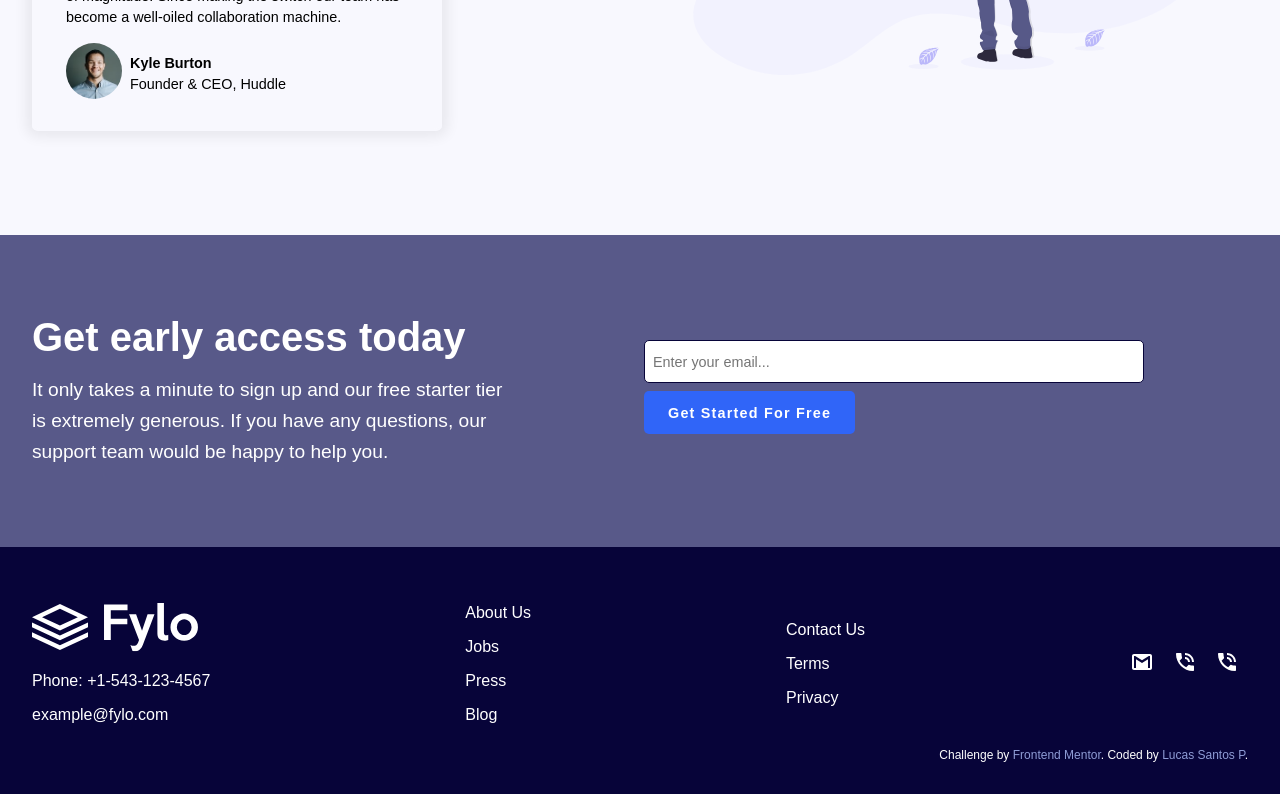
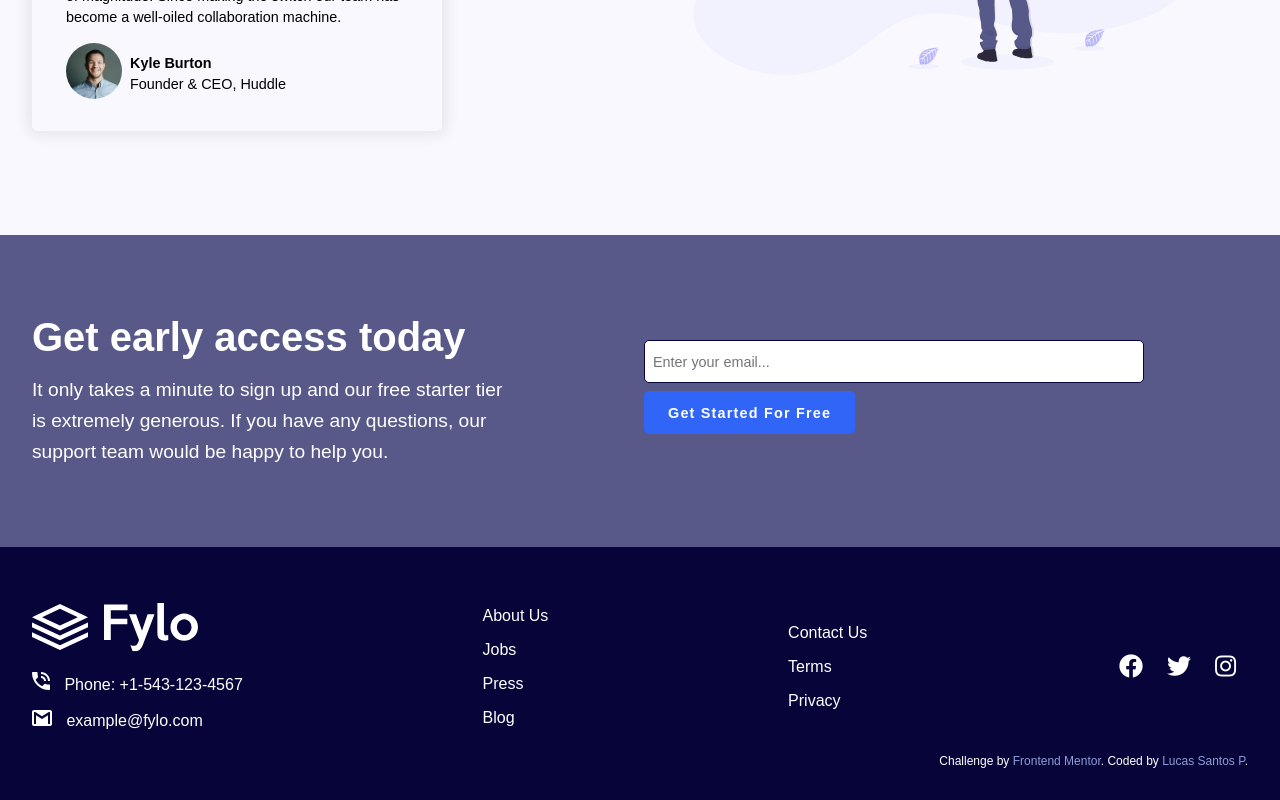
Before and after one commit to lucas-santosP/flex-page, a Vue app: page / in a window 1280 px wide. Shown: the part 1213-2013 px from the top of the page. Built offline with nearby package versions, Linux system fonts and the light colour scheme.

Commit message:
add fontAwesome

```diff
--- a/package.json
+++ b/package.json
@@ -12,6 +12,7 @@
     "vue": "^2.6.11"
   },
   "devDependencies": {
+    "@fortawesome/fontawesome-free": "^5.13.0",
     "@vue/cli-plugin-babel": "~4.3.0",
     "@vue/cli-plugin-eslint": "~4.3.0",
     "@vue/cli-service": "~4.3.0",
--- a/src/components/Footer.vue
+++ b/src/components/Footer.vue
@@ -6,9 +6,21 @@
           <img src="@/assets/logo-light.svg" alt="" />
         </li>
         <li>
+          <img
+            src="@/assets/icon-phone.svg"
+            alt="phone"
+            style="margin-right:10px"
+          />
           Phone: +1-543-123-4567
         </li>
-        <li>example@fylo.com</li>
+        <li>
+          <img
+            src="@/assets/icon-email.svg"
+            alt="email"
+            style="margin-right:10px"
+          />
+          example@fylo.com
+        </li>
       </ul>
 
       <ul>
@@ -26,13 +38,13 @@
 
       <ul>
         <li>
-          <a href="#"><img src="@/assets/icon-email.svg" alt=""/></a>
+          <a href="#"><i class="fab fa-facebook social-icon"></i></a>
         </li>
         <li>
-          <a href="#"><img src="@/assets/icon-phone.svg" alt=""/></a>
+          <a href="#"><i class="fab fa-twitter social-icon"></i></a>
         </li>
         <li>
-          <a href="#"><img src="@/assets/icon-phone.svg" alt=""/></a>
+          <a href="#"><i class="fab fa-instagram social-icon"></i></a>
         </li>
       </ul>
     </nav>
@@ -94,6 +106,7 @@ ul li a {
 }
 ul li a:hover {
   text-decoration: underline;
+  color: hsl(228, 46%, 70%);
 }
 
 ul:last-of-type {
@@ -102,6 +115,12 @@ ul:last-of-type {
 }
 ul:last-of-type li {
   margin: auto 0.75rem;
+}
+.social-icon {
+  font-size: 1.5rem;
+}
+.social-icon:hover {
+  color: hsl(228, 46%, 70%);
 }
 .footer-paragraph {
   font-size: 0.75rem;
--- a/src/main.js
+++ b/src/main.js
@@ -1,4 +1,5 @@
 import "@/css/index.css";
+import "@fortawesome/fontawesome-free/css/all.css";
 import Vue from "vue";
 import App from "./App.vue";
 
```
Also changed, not shown: 1 other file (tests, documents, lock files or other folders).
